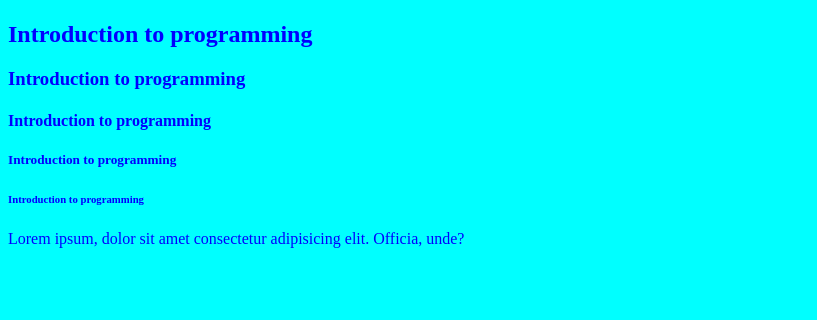
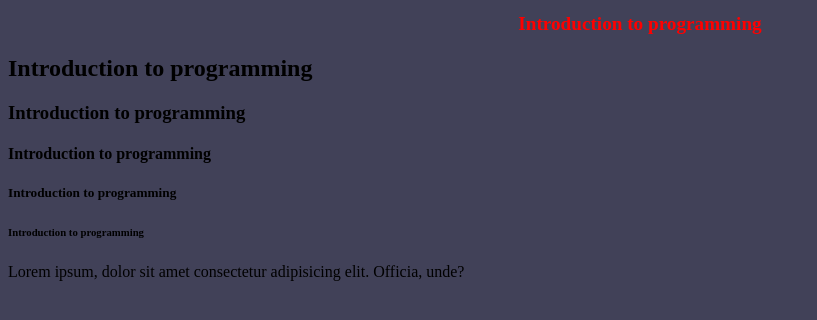
Before and after one commit to TeddOketch/html, a plain HTML site: page index.html in a window 1280 px wide. Shown: the whole page, without its empty margins (0-817 px from the left). Drawn offline with Linux system fonts and the light colour scheme.

Commit message:
apply external css

```diff
--- a/index.css
+++ b/index.css
@@ -0,0 +1,9 @@
+body{
+background-color: rgb(65, 65, 88);
+}
+h1{
+color: rgb(255, 0, 0);
+text-align: center;
+font-family: 'Times New Roman', Times, serif;
+font-size: larger;
+}
--- a/index.html
+++ b/index.html
@@ -3,10 +3,11 @@
 <head>
     <meta charset="UTF-8">
     <meta name="viewport" content="width=device-width, initial-scale=1.0">
+    <link rel="stylesheet" href="index.css">
     <title>INtroduction to programming</title>
 </head>
-<body style="color: blue;background-color: aqua;">
-    <h1 style="background-color: rgb(40, 50, 142);"Introduction to programming</h1>
+<body>
+    <h1>Introduction to programming</h1>
     <h2>Introduction to programming</h2>
     <h3>Introduction to programming</h3>
     <h4>Introduction to programming</h4>
```
